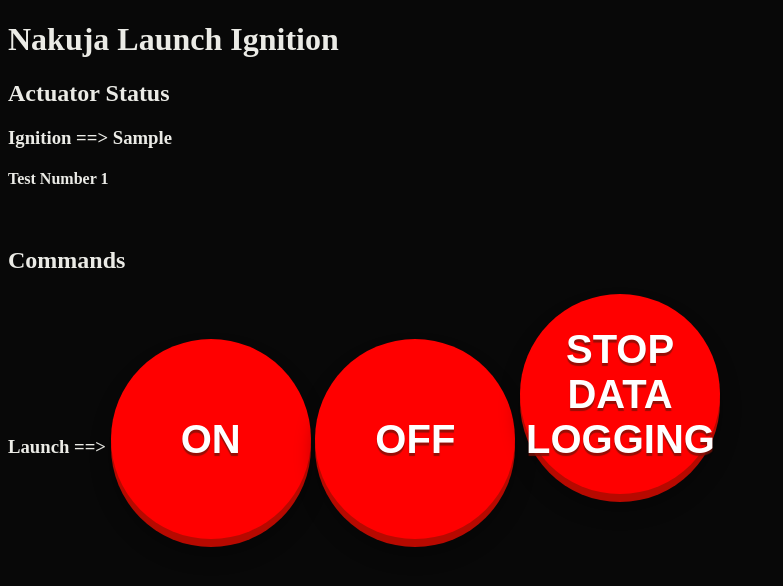
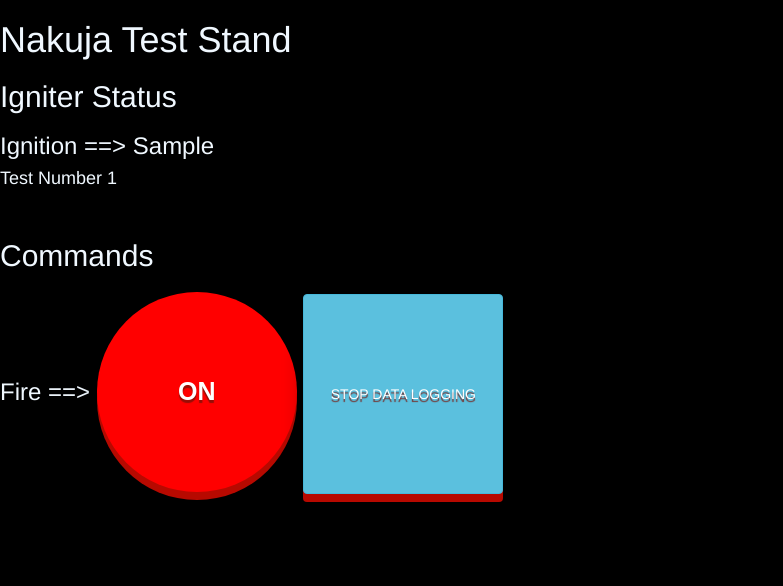
Before and after one commit to smithjilks/Test-Stand, a Flask app: template templates/index.html in a window 1280 px wide. Shown: the top 586 px of the page, without its empty margins (0-783 px from the left). Run offline with Flask 2, Linux system fonts and the light colour scheme; the template is opened without the code that fills it: most values are stand-ins (such as "Sample title", 1, 10 or a date in 2020); some libraries are stand-ins or nearby versions.

Commit message:
Update index.html

```diff
--- a/templates/index.html
+++ b/templates/index.html
@@ -2,8 +2,11 @@
    <head>
       <title>GPIO Control</title>
 	  <link rel="stylesheet" href='../static/master.css'/>
+    <link rel="stylesheet" href="https://maxcdn.bootstrapcdn.com/bootstrap/3.4.1/css/bootstrap.min.css">
+  <script src="https://ajax.googleapis.com/ajax/libs/jquery/3.5.1/jquery.min.js"></script>
+  <script src="https://maxcdn.bootstrapcdn.com/bootstrap/3.4.1/js/bootstrap.min.js"></script>
 	  <style>
-		  button {
+		  .button {
   border-radius: 50%;
   width: 200px;
   height: 200px;
@@ -35,19 +38,18 @@ button span { position: relative; }
 	  </style>
    </head>
 
-   <body>
-		<h1>Nakuja Launch Ignition</h1>
+   <body style="background-color: black;">
+		<h1 style="color: aliceblue;">Nakuja Test Stand</h1>
 
-		<h2> Actuator Status </h2>
-		<h3> Ignition ==>  {{ ledRed  }}</h3>
-    <h4> Test Number {{ testNum }}</h4>
+		<h2 style="color: aliceblue;"> Igniter Status </h2>
+		<h3 style="color: aliceblue;"> Ignition ==>  {{ ledRed  }}</h3>
+    <h4 style="color: aliceblue;"> Test Number {{ testNum }}</h4>
 		<br>
-		<h2> Commands </h2>
-		<h3>
-			Launch ==>
+		<h2 style="color: aliceblue;"> Commands </h2>
+		<h3 style="color: aliceblue;">
+			Fire ==>
 			<a href="/ledRed/on" class="button"><button id="everybodydance"><span>ON</span></button></a>
-			<a href="/ledRed/off"class="button"><button id="everybodydance"><span>OFF</span></button></a>
-      <a href="/stopData/leds"class="button"><button id="everybodydance"><span>STOP DATA LOGGING</span></button></a>
+      <a href="/stopData/leds"><button class="btn btn-info"><span>STOP DATA LOGGING</span></button></a>
 		</h3>
 
    </body>
```
